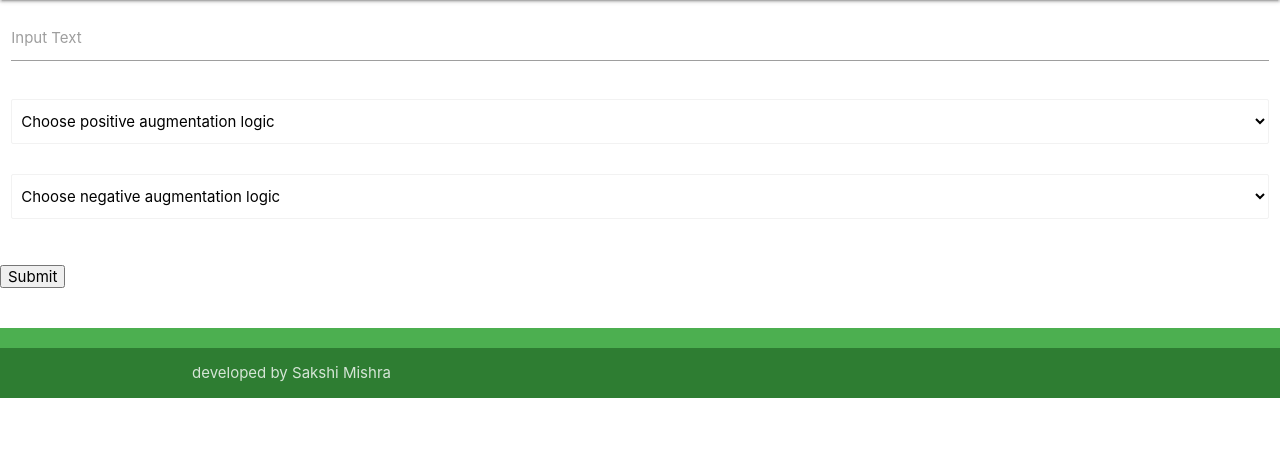
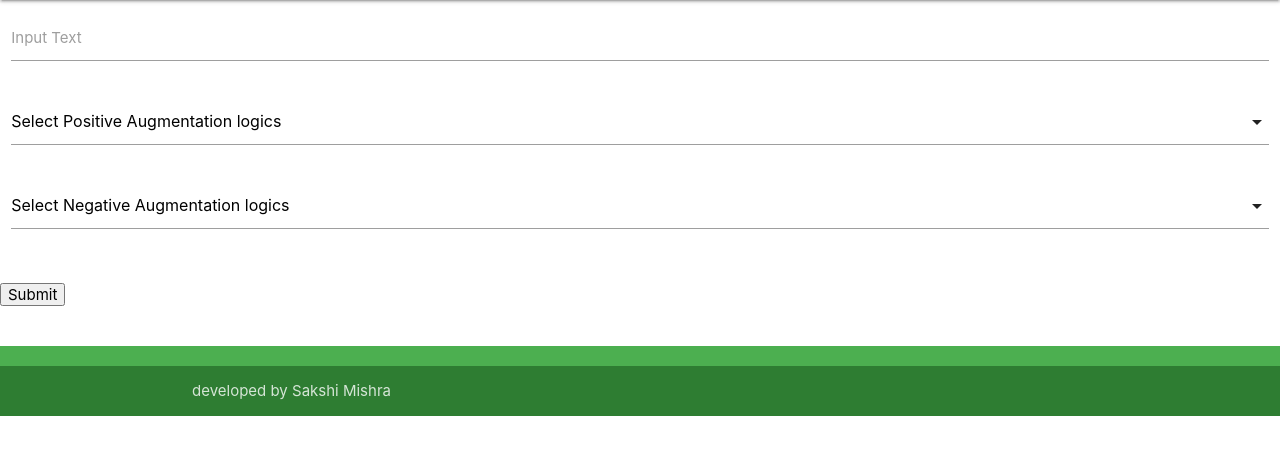
Before and after one commit to smartbrainsakshi/nlpaug, a Flask app: page /index in a window 1280 px wide. Shown: the part 64-519 px from the top of the page. Run offline with Flask 2, Linux system fonts and the light colour scheme; some libraries are stand-ins or nearby versions.

Commit message:
:zap: dropdonw

```diff
--- a/app.py
+++ b/app.py
@@ -7,8 +7,13 @@ import nlpaug.augmenter.char as nac
 import nltk
 from textaugment import EDA, Wordnet
 import emoji
+from flask_sqlalchemy import SQLAlchemy
+
 
 app = Flask(__name__)
+app.config ['SQLALCHEMY_DATABASE_URI'] = 'sqlite:///testcase.sqlite3'
+app.config['SQLALCHEMY_TRACK_MODIFICATIONS'] = True
+db = SQLAlchemy(app)
 
 positive_options = [
     "Random word swap",
@@ -41,53 +46,53 @@ def my_form():
 def my_form_post():
     text = request.form['text']
     result = []
-    # if request.form['group1'] == 'Positive':
-    pos_logic = request.form.get('pos-logic')
-    neg_logic = request.form.get('neg-logic')
-    if pos_logic:
-        result = [[pos_logic, apply_pos_logic(pos_logic, text)]]
-    elif neg_logic:
-        result = evaluate_negative_augmentation(text, neg_logic)
+    pos_logics = request.form.getlist('pos-logic')
+    neg_logics = request.form.getlist('neg-logic')
 
-    # else:
-    # result = evaluate_negative_augmentation(text)
+    if pos_logics:
+        t = EDA()
+        for logic in pos_logics:
+            result.append([logic, apply_pos_logic(logic, text, t)])
+
+    elif neg_logics:
+        t = EDA()
+        words = text.split(" ")
+        half_txt = " ".join(words[:int(len(words)/2)])
+        rem_txt = " ".join(words[int(len(words)/2):])
+        n = int(len(words)/2)
+        for logic in neg_logics:
+            result.append(evaluate_negative_augmentation(text, logic, t, half_txt, rem_txt, n, words))
 
     return render_template('index.html', result=result, input_text=text, positive_options=positive_options, negative_options=negative_options)
 
 
 # helper functions are below
 
-def evaluate_negative_augmentation(text, neg_logic):
-    t = EDA()
-    words = text.split(" ")
-    half_txt = " ".join(words[:int(len(words)/2)])
-    rem_txt = " ".join(words[int(len(words)/2):])
-    n = int(len(words)/2)
-    result = []
+def evaluate_negative_augmentation(text, neg_logic, t, half_txt, rem_txt, n, words):
+
 
     #0. replace with emojis
     if neg_logic == "Text to emoji":
-        result.append(["Text to emoji", text_to_emoji(text)])
+        return ["Text to emoji", text_to_emoji(text)]
     #1. make antonym of whole text
     elif neg_logic == "Antonym of text":
-        result.append(["Antonym of text", naw.AntonymAug().augment(text, n=1)])
+        return ["Antonym of text", naw.AntonymAug().augment(text, n=1)]
     #2. insert n words in the half sentence, where n = half of size of sentence
     elif neg_logic == "Insert sentence":
         try:
             rand_index = random.randint(0,n)
-            result.append(["Insert sentence", t.random_insertion(sentence=words[rand_index], n=n)+ " " +rem_txt])
+            return ["Insert sentence", t.random_insertion(sentence=words[rand_index], n=n)+ " " +rem_txt]
         except:
             pass
     #3. make antonym of whole text and insert a special character at any position
     elif neg_logic == "Special character insertion":
-        result.append(["Special character insertion", get_with_special_char(text)])
+        return ["Special character insertion", get_with_special_char(text)]
     #4. swap half of the sentence
     elif neg_logic == "Swap in the sentence":
-        result.append(["Swap in the sentence", t.random_swap(half_txt)+ " " +rem_txt])
+        return ["Swap in the sentence", t.random_swap(half_txt)+ " " +rem_txt]
     #5. insert one random word in half text
     elif neg_logic == "Sentence insertion":
-        result.append(["Sentence insertion", t.random_insertion(half_txt)+ " " +rem_txt])
-    return result
+        return ["Sentence insertion", t.random_insertion(half_txt)+ " " +rem_txt]
 
 
 def get_with_special_char(text):
@@ -119,8 +124,7 @@ def text_to_emoji(text):
     return " ".join(sent)
 
 
-def apply_pos_logic(logic, text):
-    t = EDA()
+def apply_pos_logic(logic, text, t):
     if logic=="Random word swap":
         return t.random_swap(text)
     elif logic=="Random word delete":
@@ -134,7 +138,7 @@ def apply_pos_logic(logic, text):
     elif logic=="KeyBoard Augmentation":
         return nac.KeyboardAug().augment(text, n=1)
     elif logic=="Random Char insert":
-        a= nac.RandomCharAug('insert').augment(text, n=1)
+        return nac.RandomCharAug('insert').augment(text, n=1)
     elif logic=="Random Char swap":
         return nac.RandomCharAug('swap').augment(text, n=1)
     elif logic=="Random Char delete":
--- a/requirements.txt
+++ b/requirements.txt
@@ -7,5 +7,6 @@ nltk==3.6.2
 nlpaug==1.1.4
 gunicorn==19.8.1
 requests==2.18.4
+flask-sqlalchemy==2.5.1
 textaugment==1.3.4
 emoji==1.2.0
--- a/templates/index.html
+++ b/templates/index.html
@@ -2,14 +2,22 @@
  <link rel="stylesheet" href="https://cdnjs.cloudflare.com/ajax/libs/materialize/1.0.0/css/materialize.min.css">
 
  <!-- Compiled and minified JavaScript -->
+
+ <script type = "text/javascript" src = "https://code.jquery.com/jquery-2.1.1.min.js"></script>
  <script src="https://cdnjs.cloudflare.com/ajax/libs/materialize/1.0.0/js/materialize.min.js"></script>
+
+
+<script>
+ $(document).ready(function() {
+    $('select').formSelect();
+ });
+</script>
 
  <nav class="green">
     <div class="nav-wrapper">
       <a href="" class="brand-logo">Text Augmentation</a>
     </div>
   </nav>
-
 
 
  <div class="row">
@@ -36,8 +44,8 @@
         </div> -->
         {% if positive_options %}
         <div class="input-field col s12" name=".Positive">
-          <select class="browser-default" name='pos-logic'>
-            <option value="" disabled selected>Choose positive augmentation logic</option>
+          <select name='pos-logic' multiple>
+            <option value="" disabled selected>Select Positive Augmentation logics</option>
             {% for each in positive_options %}
             <option value="{{each}}">{{each}}</option>
             {% endfor %}
@@ -47,8 +55,8 @@
 
         {% if negative_options %}
         <div class="input-field col s12" name=".Negative">
-          <select class="browser-default" name='neg-logic'>
-            <option value="" disabled selected>Choose negative augmentation logic</option>
+          <select name='neg-logic' multiple>
+            <option value="" disabled selected>Select Negative Augmentation logics</option>
             {% for each in negative_options %}
             <option value="{{each}}">{{each}}</option>
             {% endfor %}
@@ -96,3 +104,4 @@
       </div>
     </div>
   </footer>
+  <script>M.AutoInit();</script>
```
